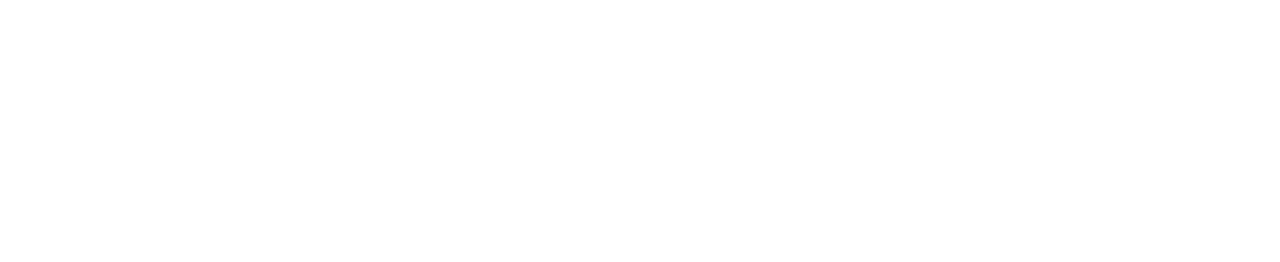
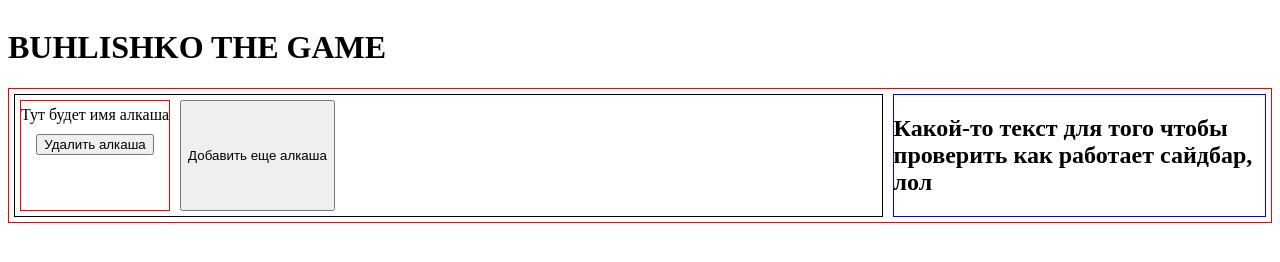
Before and after one commit to girafozavr/hitamix, a plain HTML site: page index.html in a window 1280 px wide. Drawn offline with Linux system fonts and the light colour scheme.

Commit message:
Мой первый раз :first_quarter_moon_with_face:
Я накидал какую-то фигню и пытаюсь запушить это. Надеюсь у меня получится

```diff
--- a/css/styles.css
+++ b/css/styles.css
@@ -0,0 +1,55 @@
+.content {
+    display: flex;
+    flex-direction: column;
+    flex-wrap: wrap;
+}
+
+.logo-box {
+    flex-wrap: wrap;
+    align-items: stretch;
+    align-self: stretch;
+}
+
+.main-content{
+    display: flex;
+    flex-direction: row;
+    border: 1px solid red;
+    align-self: stretch;
+}
+
+
+.players:nth-child(1) {
+    width: 70%;
+    flex-direction: row;
+    display: flex;
+    border: 1px solid black;
+    margin: 5px 5px;
+}
+
+
+.sidebar:nth-child(2) {
+    border: 1px solid blue;
+    margin: 5px 5px;
+    width: 30%;
+}
+.player-block {
+    max-width: 250px;
+    flex-direction: row;
+    text-align: center;
+    flex-wrap: wrap;
+    border: 1px solid red;
+    align-items: flex-start;
+    margin: 5px 5px;
+}
+
+.player-block_name {
+    margin: 5px 0px;
+}
+
+.player-block_delbutton {
+    margin: 5px 0px;
+}
+
+.addplayer {
+    margin: 5px 5px;
+}
--- a/index.html
+++ b/index.html
@@ -2,9 +2,27 @@
 <html lang="en">
 <head>
     <meta charset="UTF-8">
-    <title>Hitamix</title>
+    <link rel="stylesheet" type="text/css" href="css/styles.css">
+    <title>Бухлишко THE GAME</title>
 </head>
 <body>
+<div class="content">
+<div class="logo-box">
+    <h1>BUHLISHKO THE GAME</h1>
+</div>
+<div class="main-content">
+    <div class="players">
+    <div class="player-block">
+        <div class="player-block_name">Тут будет имя алкаша</div>
+        <button class="player-block_delbutton">Удалить алкаша</button>
+    </div>
+        <button class="addplayer">Добавить еще алкаша</button>
+    </div>
+    <div class="sidebar">
+        <h2>Какой-то текст для того чтобы проверить как работает сайдбар, лол</h2>
+    </div>
+</div>
 
+</div>
 </body>
 </html>
```
